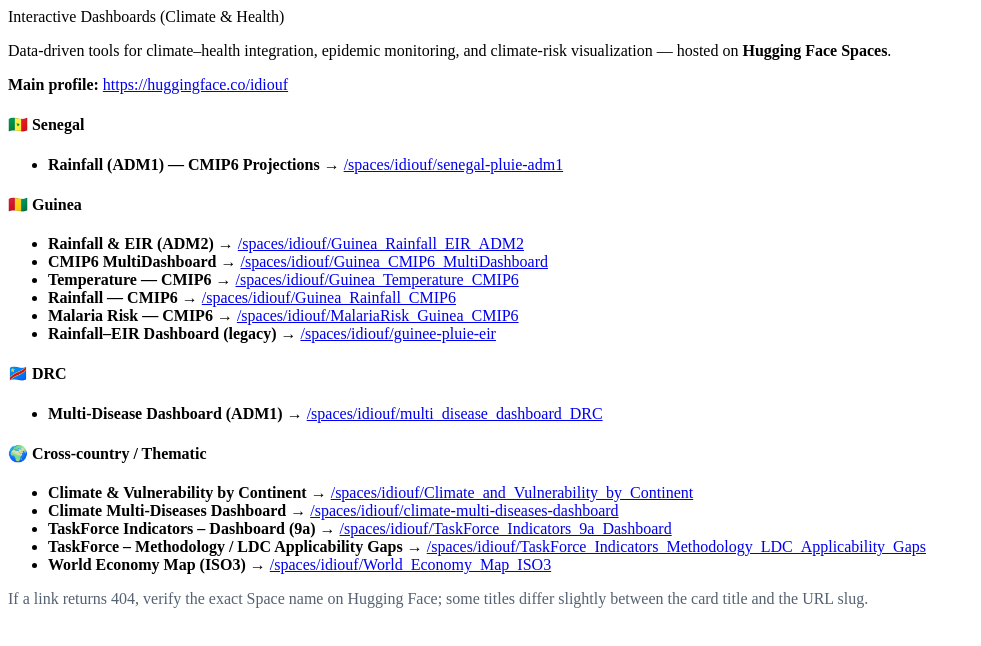
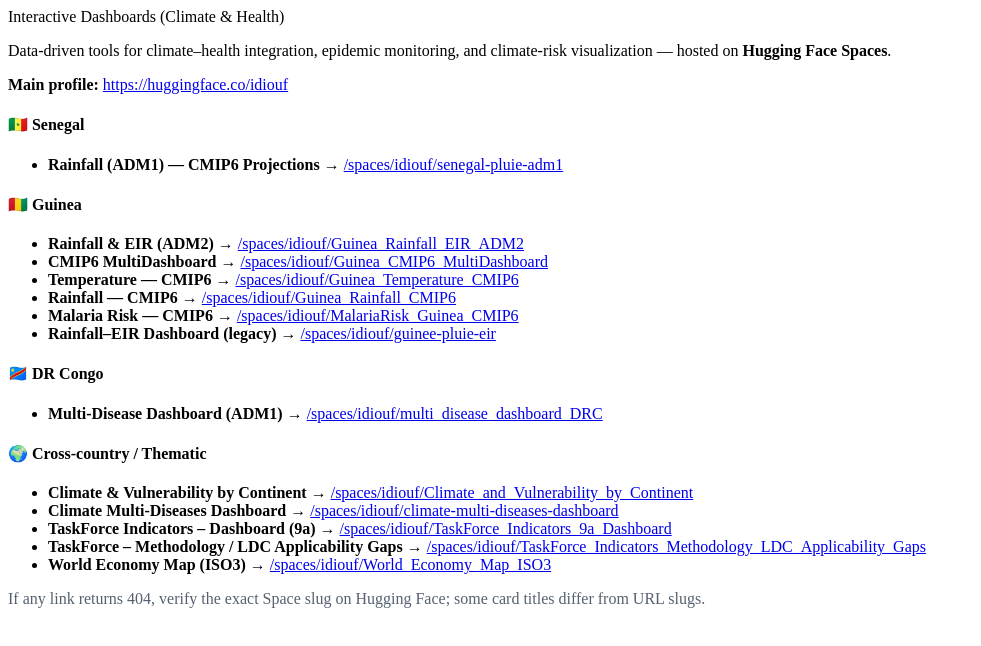
Before and after one commit to scientific-hub-lab/Dr-Ibrahima-Diouf, a plain HTML site: page index.html in a window 1280 px wide. Shown: the whole page, without its empty margins (0-981 px from the left). Drawn offline with Linux system fonts and the light colour scheme.

Commit message:
Update index.html

```diff
--- a/index.html
+++ b/index.html
@@ -53,7 +53,7 @@
         </li>
       </ul>
 
-      <h4>🇨🇩 DRC</h4>
+      <h4>🇨🇩 DR Congo</h4>
       <ul>
         <li><strong>Multi-Disease Dashboard (ADM1)</strong> →
           <a href="https://huggingface.co/spaces/idiouf/multi_disease_dashboard_DRC" target="_blank" rel="noopener">
@@ -91,9 +91,8 @@
         </li>
       </ul>
 
-      <p class="muted" style="color:#556170;margin-top:12px;">
-        If a link returns 404, verify the exact Space name on Hugging Face; some titles
-        differ slightly between the card title and the URL slug.
+      <p class="muted" style="color:#556170;margin-top:12px">
+        If any link returns 404, verify the exact Space slug on Hugging Face; some card titles differ from URL slugs.
       </p>
     </div>
   </div>
```
